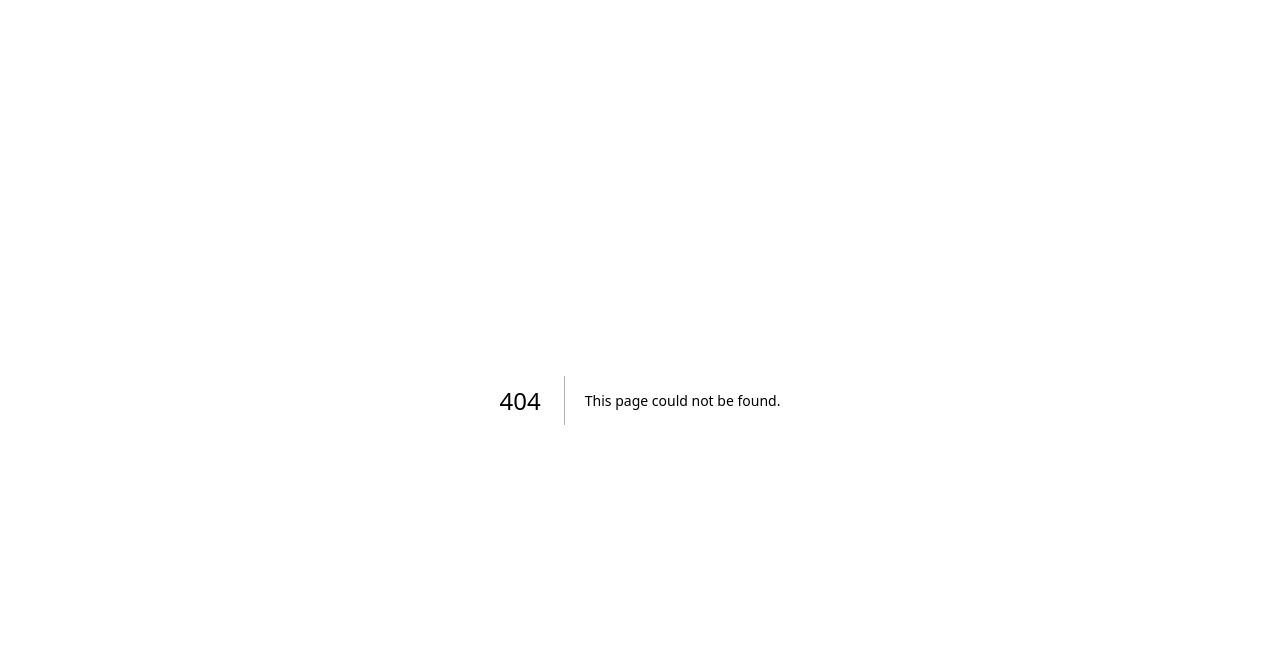
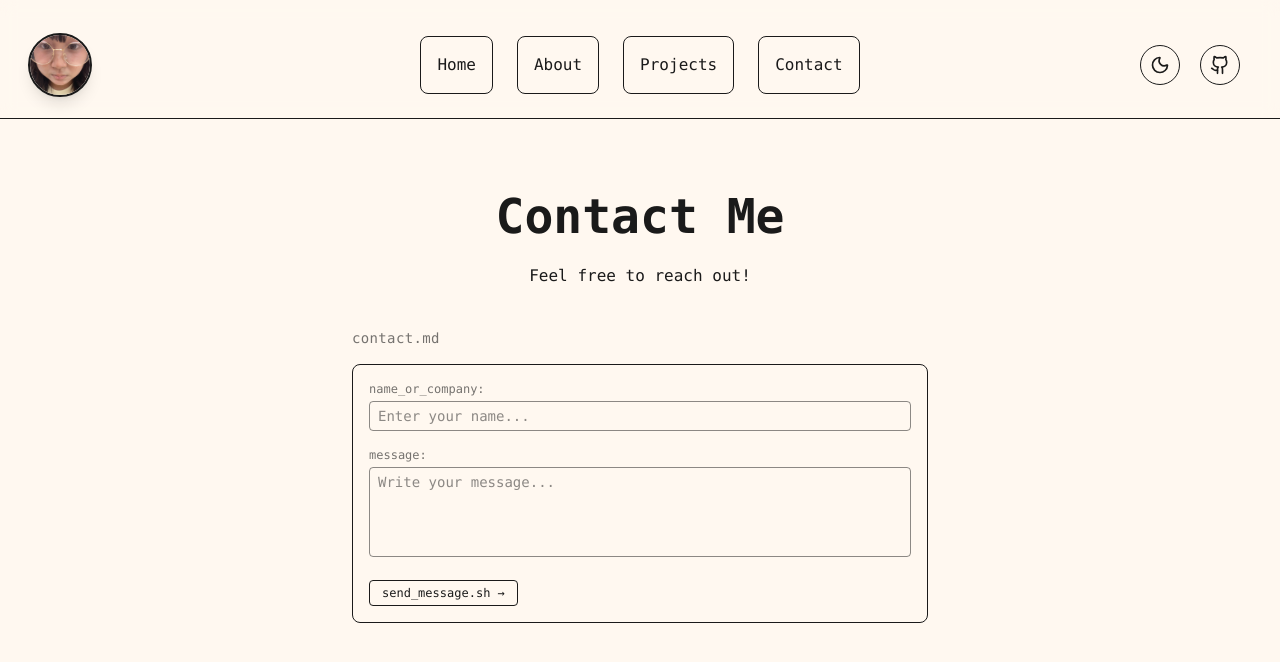
Before and after one commit to Pjizen0143/RSU-Portfolio, a Next.js app in the folder frontend/: page /contact in a window 1280 px wide. Before the commit this address had no page. Shown: the top 662 px of the page. Built offline with nearby package versions, Linux system fonts and the light colour scheme.

Commit message:
feat: add contact page

```diff
--- /dev/null
+++ b/frontend/app/(user)/contact/page.tsx
@@ -0,0 +1,11 @@
+import ContactForm from "@/components/ui/sections/ContactForm";
+
+export default function Contact() {
+    return (
+        <div className="container mx-auto px-4 py-8">
+            <h1 className="text-4xl md:text-5xl font-bold text-center mx-6 mb-6">Contact Me</h1>
+            <p className="text-center">Feel free to reach out!</p>
+            <ContactForm />
+        </div>
+    );
+}
--- /dev/null
+++ b/frontend/components/ui/sections/ContactForm.tsx
@@ -0,0 +1,67 @@
+"use client";
+
+import { useState } from "react";
+
+export default function ContactForm() {
+    const [name, setName] = useState("");
+    const [message, setMessage] = useState("");
+
+    return (
+        <section className="mx-auto mt-10 max-w-xl">
+
+            {/* Title */}
+            <h2 className="text-sm mb-4 opacity-60 tracking-wide">
+                contact.md
+            </h2>
+
+            <form
+                onSubmit={() => { { } }}
+                className="border border-primary rounded-lg p-4 space-y-4 bg-bg"
+            >
+
+                {/* Name */}
+                <div>
+                    <label className="block text-xs font-mono opacity-60 mb-1">
+                        name_or_company:
+                    </label>
+                    <input
+                        type="text"
+                        value={name}
+                        onChange={(e) => setName(e.target.value)}
+                        placeholder="Enter your name..."
+                        className="w-full bg-transparent border border-primary/50 rounded px-2 py-1
+                       text-sm font-mono outline-none
+                       focus:border-primary"
+                        required
+                    />
+                </div>
+
+                {/* Message */}
+                <div>
+                    <label className="block text-xs font-mono opacity-60 mb-1">
+                        message:
+                    </label>
+                    <textarea
+                        value={message}
+                        onChange={(e) => setMessage(e.target.value)}
+                        rows={4}
+                        placeholder="Write your message..."
+                        className="w-full bg-transparent border border-primary/50 rounded px-2 py-1
+                       text-sm font-mono outline-none resize-none
+                       focus:border-primary"
+                        required
+                    />
+                </div>
+
+                {/* Submit */}
+                <button
+                    type="submit"
+                    className="font-mono text-xs px-3 py-1 border border-primary rounded
+                     hover:bg-primary hover:text-bg transition"
+                >
+                    send_message.sh →
+                </button>
+            </form>
+        </section>
+    );
+}
```
